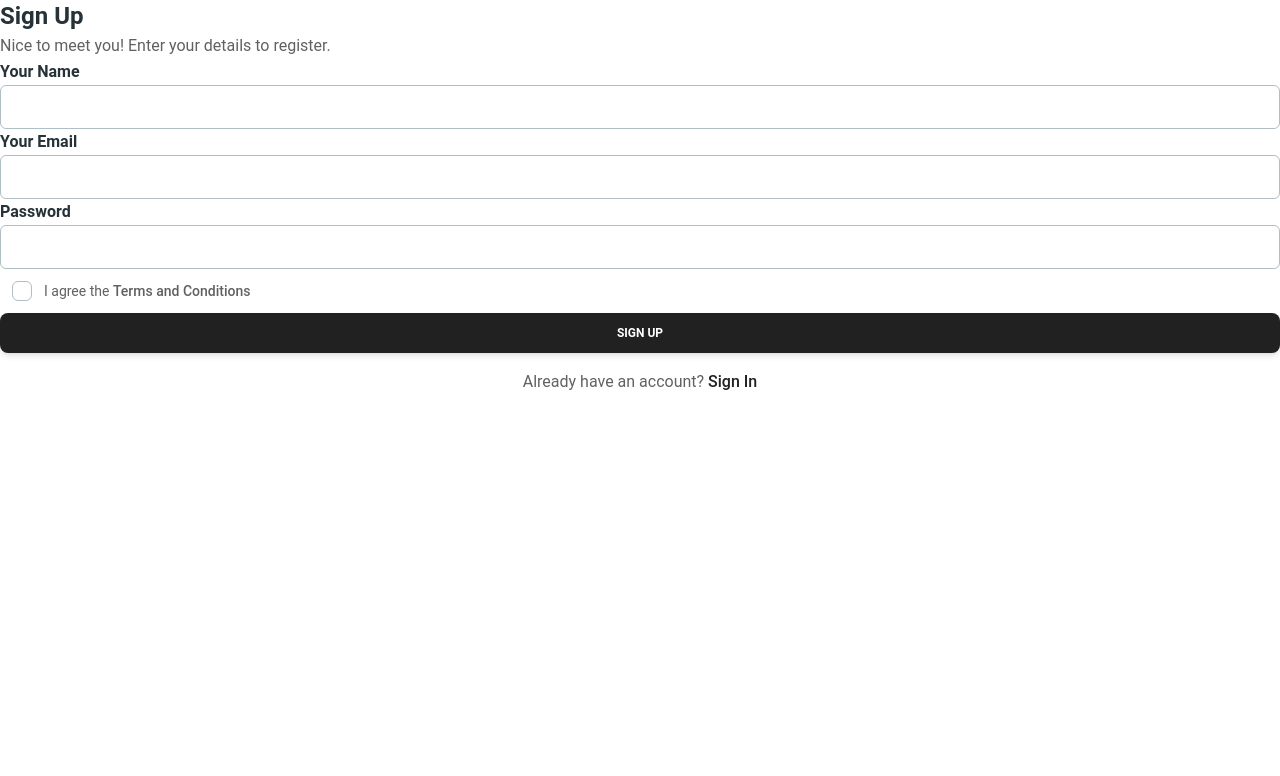
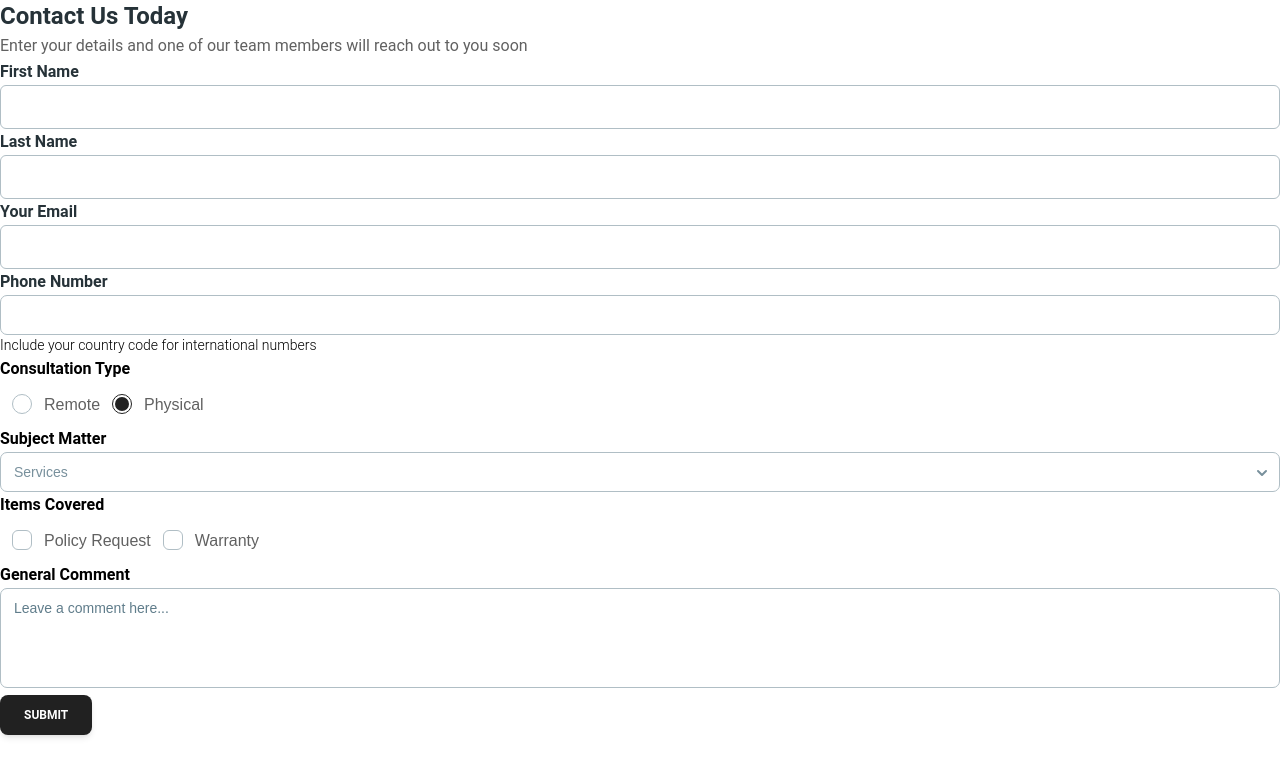
Before and after one commit to xoli-codes/form-component, a Next.js app: page / in a window 1280 px wide. Shown: the top 776 px of the page. Built offline with nearby package versions, Linux system fonts and the light colour scheme.

Commit message:
Creating layout and adding components to the page

```diff
--- a/package.json
+++ b/package.json
@@ -12,6 +12,7 @@
     "@emotion/react": "^11.13.5",
     "@emotion/styled": "^11.13.5",
     "@material-tailwind/react": "^2.1.10",
+    "autoprefixer": "^10.4.20",
     "next": "15.0.3",
     "react": "^18.3.1",
     "react-dom": "^18.3.1"
@@ -22,8 +23,8 @@
     "@types/react-dom": "^18",
     "eslint": "^8",
     "eslint-config-next": "15.0.3",
-    "postcss": "^8",
-    "tailwindcss": "^3.4.1",
+    "postcss": "^8.4.49",
+    "tailwindcss": "^3.4.15",
     "typescript": "^5"
   }
 }
--- a/src/app/page.tsx
+++ b/src/app/page.tsx
@@ -11,23 +11,35 @@ import {
   Option
 } from "@material-tailwind/react";
 
-export default function SimpleRegistrationForm() {
+export default function SimpleForm() {
   return (
      <Card color="transparent" shadow={false} {...{} as any}>
       <Typography variant="h4" color="blue-gray" {...{} as any}>
-        Sign Up
+       Contact Us Today
       </Typography>
       <Typography color="gray" className="mt-1 font-normal" {...{} as any}>
-        Nice to meet you! Enter your details to register.
+        Enter your details and one of our team members will reach out to you soon
       </Typography>
-      <form className="mt-8 mb-2 w-80 max-w-screen-lg sm:w-96">
+      <form className="mt-8 mb-2 w-80 lg:w-500 sm:w-96">
         <div className="mb-1 flex flex-col gap-6">
           <Typography variant="h6" color="blue-gray" className="-mb-3" {...{} as any}>
-            Your Name
+            First Name
           </Typography>
           <Input
             size="lg"
-            placeholder="name@mail.com"
+            placeholder="John"
+            className=" !border-t-blue-gray-200 focus:!border-t-gray-900"
+            labelProps={{
+              className: "before:content-none after:content-none",
+            }}
+            {...{} as any}
+          />
+          <Typography variant="h6" color="blue-gray" className="-mb-3" {...{} as any}>
+            Last Name
+          </Typography>
+          <Input
+            size="lg"
+            placeholder="Doe"
             className=" !border-t-blue-gray-200 focus:!border-t-gray-900"
             labelProps={{
               className: "before:content-none after:content-none",
@@ -39,55 +51,75 @@ export default function SimpleRegistrationForm() {
           </Typography>
           <Input
             size="lg"
-            placeholder="name@mail.com"
+            placeholder="name@gmail.com"
             className=" !border-t-blue-gray-200 focus:!border-t-gray-900"
             labelProps={{
               className: "before:content-none after:content-none",
             }}
             {...{} as any}
           />
+          <div>
           <Typography variant="h6" color="blue-gray" className="-mb-3" {...{} as any}>
-            Password
+            Phone Number
           </Typography>
           <Input
-            type="password"
-            size="lg"
-            placeholder="********"
-            className=" !border-t-blue-gray-200 focus:!border-t-gray-900"
-            labelProps={{
-              className: "before:content-none after:content-none",
-            }}
+            maxLength={16}
+            placeholder= "e.g +27 75 342 1009"
+            pattern="^\+\d{1,3}\s\d{1,4}-\d{1,4}-\d{4}$"
+            className="appearance-none !border-t-blue-gray-200 placeholder:text-blue-gray-300 placeholder:opacity-100 focus:!border-t-gray-900 [&::-webkit-inner-spin-button]:appearance-none [&::-webkit-outer-spin-button]:appearance-none"
+        labelProps={{
+          className: "before:content-none after:content-none",
+        }}
             {...{} as any}
           />
+          <div>
+            <Typography variant="small" color="black" {...{}as any}>Include your country code for international numbers</Typography>
+          </div>
         </div>
-        <Checkbox
-           {...{} as any}
-          label={
-            <Typography
-              variant="small"
-              color="gray"
-              className="flex items-center font-normal"
-            >
-              I agree the
-              <a
-                href="#"
-                className="font-medium transition-colors hover:text-gray-900"
-              >
-                &nbsp;Terms and Conditions
-              </a>
-            </Typography>
-          }
-          containerProps={{ className: "-ml-2.5" }}
-        />
-        <Button className="mt-6" fullWidth  {...{} as any}>
-          sign up
-        </Button>
-        <Typography color="gray" className="mt-4 text-center font-normal"  {...{} as any}>
-          Already have an account?{" "}
-          <a href="#" className="font-medium text-gray-900">
-            Sign In
-          </a>
-        </Typography>
+        </div>
+        <div>
+           <div className="flex flex-wrap">
+              <Typography variant="h6" color="black" className="mt-8" {...{} as any}>Consultation Type</Typography>
+              </div>
+              <div className="flex flex-wrap">
+                <div className="w-6/12">
+                  <div className="flex gap-10">
+                    <Radio name="consultation" label="Remote" {...{} as any}/>
+                  </div>
+                </div>
+                <div className="w-6/12">
+                  <div className="flex gap-10">
+                    <Radio name="consultation" label="Physical" defaultChecked {...{} as any}/>
+                  </div>
+                </div>
+              </div>
+        </div>
+        <div>
+          <Typography variant="h6" color="black" className="mt-6" {...{} as any}>Subject Matter</Typography>
+          <div className="mt-5 w-75">
+            <Select label="Services" {...{} as any}>
+              <Option {...{} as any}>Maintenance</Option>
+              <Option {...{} as any}>Fixing</Option>
+              <Option {...{} as any}>Support</Option>
+            </Select>
+          </div>
+        </div>
+        <div>
+          <Typography variant="h6" color="black" className="mt-6" {...{} as any}>Items Covered</Typography>
+          <div className=" flex flex-wrap mt-5">
+              <div className="w-4/12">
+              <Checkbox label="Policy Request" {...{} as any} />
+              <Checkbox label="Warranty" {...{} as any} />
+              </div>
+          </div>
+        </div>
+      <div className="mt-6">
+        <Typography variant="h6" color="black" {...{} as any}>General Comment</Typography>
+        <div className="w-96">
+          <Textarea label="Leave a comment here..."{...{} as any}/>
+        </div>
+      </div>
+      <Button {...{} as any}>Submit</Button>
       </form>
     </Card>
   );
--- a/tailwind.config.ts
+++ b/tailwind.config.ts
@@ -1,7 +1,11 @@
 const withMT = require("@material-tailwind/react/utils/withMT");
 
 module.exports = withMT({
-  content: ["./pages/**/*.{js,ts,jsx,tsx}"],
+  content: [
+    "./pages/**/*.{js,ts,jsx,tsx}", //project files
+    "./node_modules/@material-tailwind/react/**/*.js", // Material Tailwind
+
+  ],
   theme: {
     extend: {},
   },
```
Also changed, not shown: 1 other file (tests, documents, lock files or other folders).
